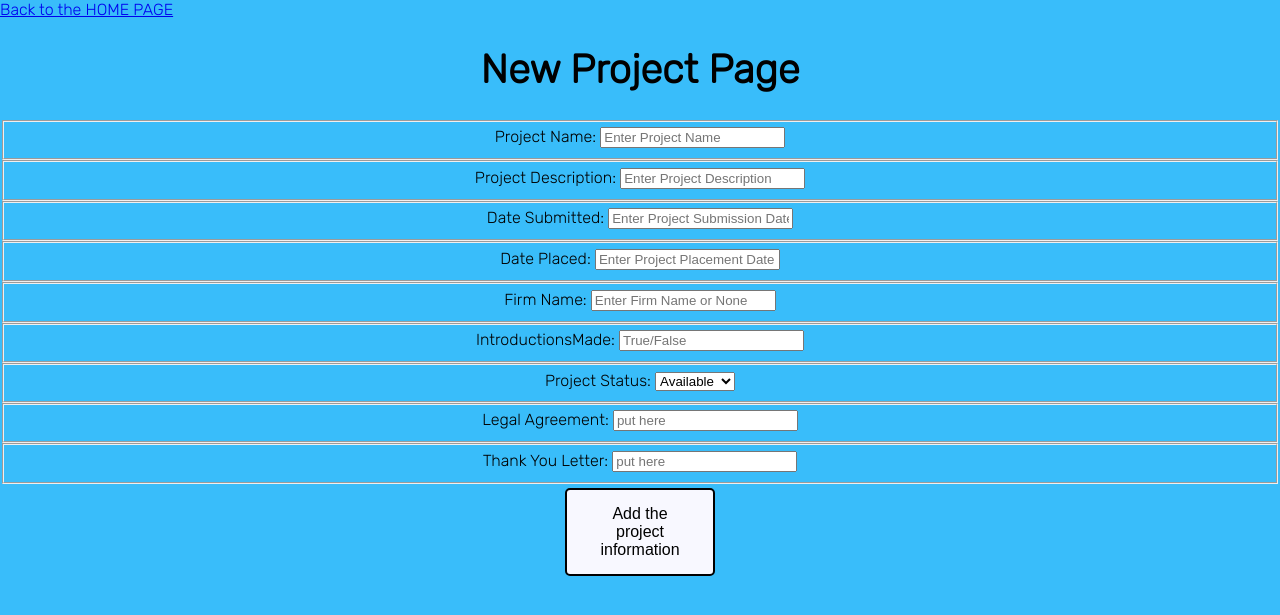
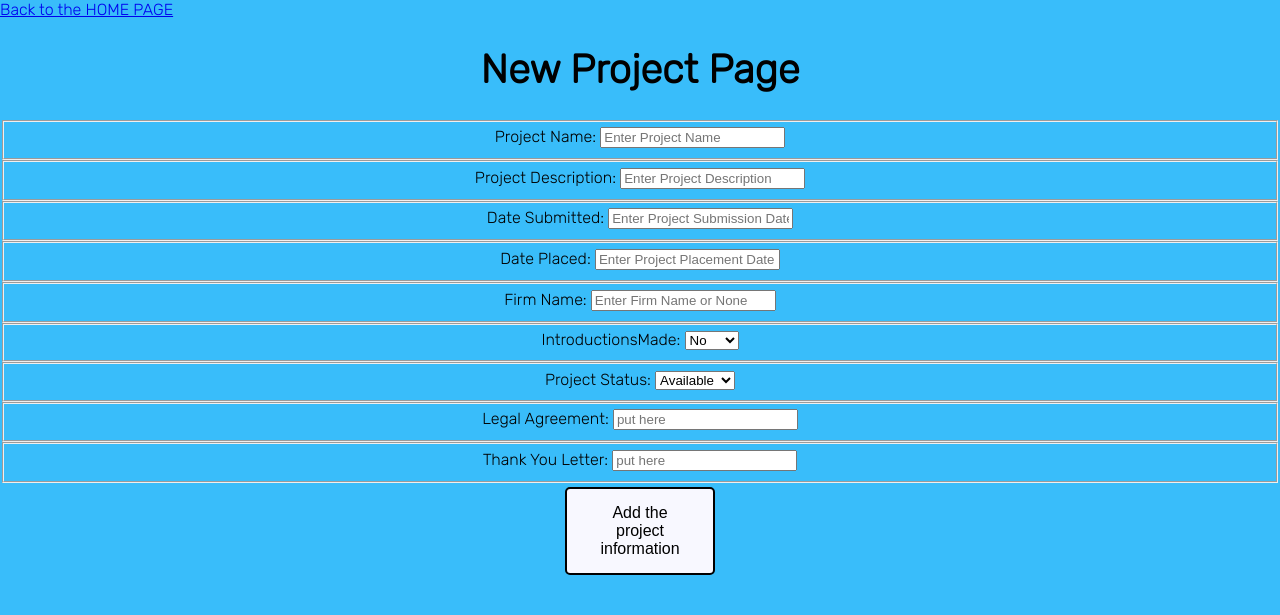
Before and after one commit to jessielista/probono-project-management, a Node server app: page /probono/new in a window 1280 px wide. Shown: the top 615 px of the page. Run offline with Node 20, Linux system fonts and the light colour scheme; some libraries are stand-ins or nearby versions.

Commit message:
intros made drop down

```diff
--- a/controllers/projectsController.js
+++ b/controllers/projectsController.js
@@ -11,7 +11,7 @@ router.get('/', (req, res) => {
     res.render('index.ejs', {
       project: allProjects,
     })
-  }).populate('projectStatus')
+  })
 })
 
 // new route
--- a/views/edit.ejs
+++ b/views/edit.ejs
@@ -33,7 +33,11 @@
       </fieldset>
       <fieldset>
         <label for="introductionsMade"> Introductions Made:</label>
-        <input id="introductionsMade" type="text" name="introductionsMade" value="<%=project.introductionsMade%>">
+        <select name="introductionsMade" id="introductionsMade">
+        <option value="no">No</option>
+        <option value="yes">Yes</option>
+        <option value="soon">Soon</option>
+        </select>
       </fieldset>
       <fieldset>
         <label for="projectStatus"> Project Status:</label>
--- a/views/new.ejs
+++ b/views/new.ejs
@@ -35,7 +35,11 @@
       </fieldset>
       <fieldset>
         <label for="introductionsMade"> IntroductionsMade:</label>
-        <input id="introductionsMade" type="text" name="introductionsMade" placeholder="True/False">
+       <select name="introductionsMade" id="introductionsMade">
+        <option value="no">No</option>
+        <option value="yes">Yes</option>
+        <option value="soon">Soon</option>
+        </select>
       </fieldset>
       <fieldset>
         <label for="projectStatus"> Project Status:</label>
```
Also changed, not shown: models/project.js (+16 -11 lines).
